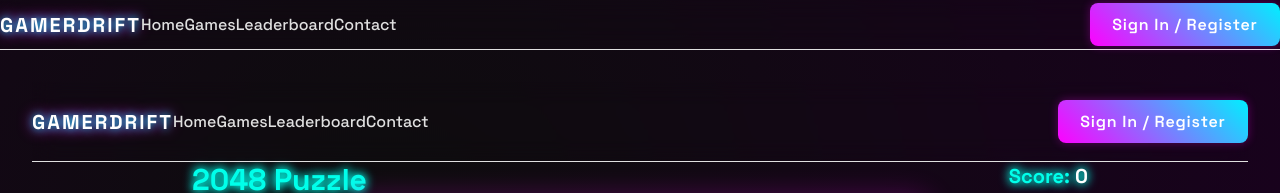
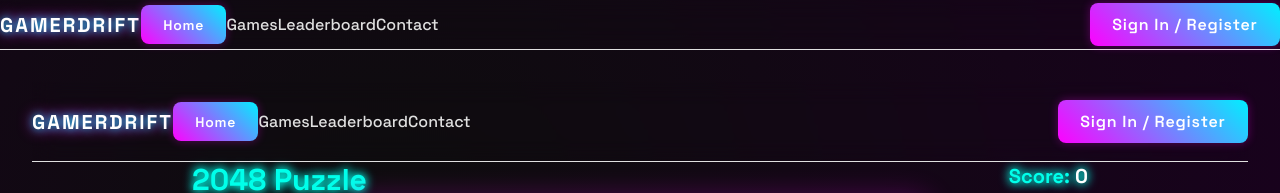
Before and after one commit to gamerdrift/gamerdrift.github.io, a Next.js app: page /play/2048/ in a window 1280 px wide. Shown: the top 193 px of the page. Built offline with nearby package versions, Linux system fonts and the light colour scheme; no server answers.

Commit message:
Style Home nav link as a neon button similar to AuthButton

```diff
--- a/components/NavBar.tsx
+++ b/components/NavBar.tsx
@@ -11,8 +11,10 @@ export default function NavBar() {
         <Link href="/" className="text-xl font-extrabold text-white tracking-widest neon-text">
           GAMERDRIFT
         </Link>
-        <div className="flex space-x-8">
-          <Link href="/" className="text-text-primary hover:text-neon-blue font-medium transition-colors duration-200">Home</Link>
+        <div className="flex space-x-8 items-center">
+          <Link href="/" className="neon-button px-4 py-2 rounded text-sm font-semibold tracking-wide">
+            Home
+          </Link>
           <Link href="/games" className="text-text-primary hover:text-neon-blue font-medium transition-colors duration-200">Games</Link>
           <Link href="/leaderboard" className="text-text-primary hover:text-neon-blue font-medium transition-colors duration-200">Leaderboard</Link>
           <Link href="/contact" className="text-text-primary hover:text-neon-blue font-medium transition-colors duration-200">Contact</Link>
```
